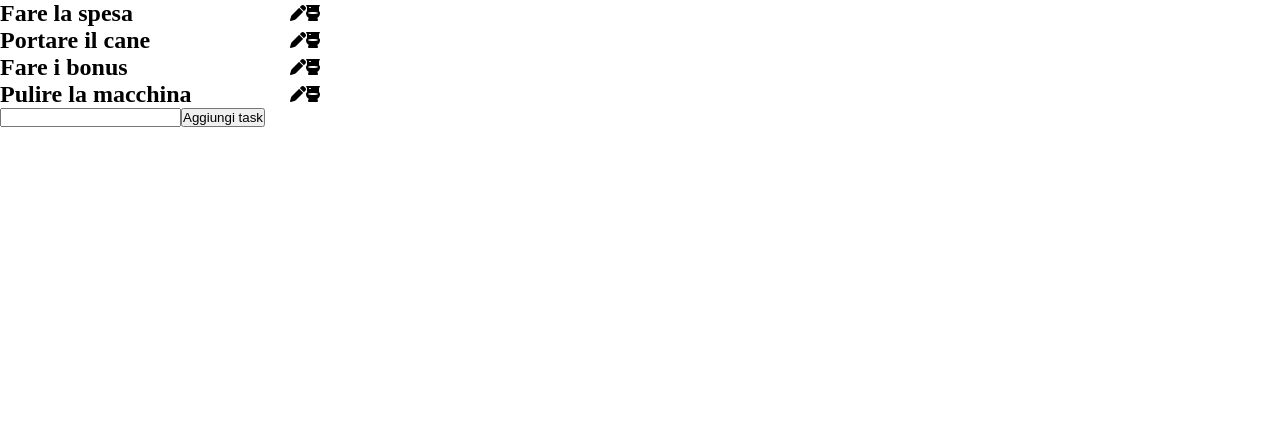
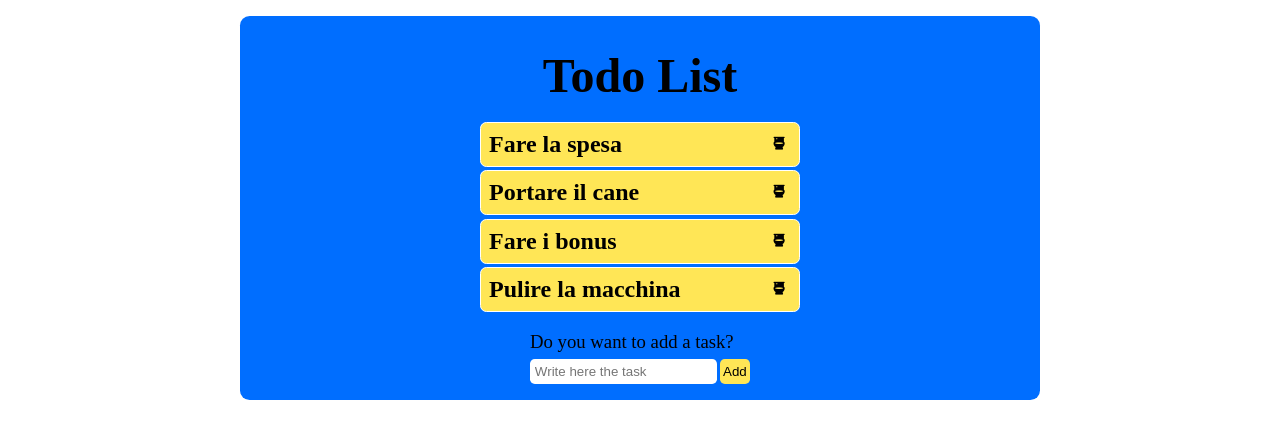
Before and after one commit to giordanofabrizii/vue-todolist, a plain HTML site: page index.html in a window 1280 px wide. Drawn offline with nearby package versions, Linux system fonts and the light colour scheme.

Commit message:
Changed method to change the task

```diff
--- a/css/style.css
+++ b/css/style.css
@@ -4,15 +4,47 @@
     padding: 0;
 }
 
+.container{
+    display: flex;
+    flex-direction: column;
+    align-items: center;
+    margin: 1rem auto;
+    padding: 1rem;
+    background-color: rgb(0, 110, 255);
+    width: 50rem;
+    border-radius: .6rem;
+}
+
+h1{
+    font-size: 3rem;
+    margin: 1rem;
+}
+
+
 li {
     display: flex;
     align-items: center;
+    justify-content: space-between;
     width: 20rem;
-    justify-content: space-between;
+    margin: .2rem;
+    padding: .5rem;
+    border: 1px solid white;
+    background-color: rgb(255, 230, 86);
+    border-radius: .4rem;
 }
 
 li > .done {
     text-decoration: line-through;
+}
+
+#options > i{
+    font-size: .8rem;
+    padding: .4rem;
+}
+
+#options > i:hover{
+    font-size: 1.1rem;
+    padding: .2rem .26rem;
 }
 
 .show {
@@ -22,3 +54,31 @@ li > .done {
 .notShow {
     display: none;
 }
+
+#newTask {
+    margin-top: 1rem;
+}
+
+#newTask > h3 {
+    font-weight: normal;
+}
+
+.inputs {
+    display: flex;
+    justify-content: center;
+    margin-top: .4rem;
+}
+
+.inputs > input{
+    padding: .3rem;
+    border-radius: .3rem;
+    border: none;
+    margin-right: .2rem;
+}
+
+.inputs > button {
+    background-color: rgb(255, 230, 86);
+    border: none;
+    border-radius: .3rem;
+    padding: .2rem;
+}
--- a/index.html
+++ b/index.html
@@ -16,21 +16,24 @@
 
     <div id="app">
         <div class="container">
+            <h1>Todo List</h1>
             <ul>
                 <li v-for="(task, index) in tasks">
-                    <h2 :class="{'done': task.done, 'notShow': task.edit}" @click="switchStatus(index)">
+                    <h2 :class="{'done': task.done, 'notShow': task.edit}" @click="switchStatus(index)" @contextmenu="showEdit(index)">
                         {{ task.text }}
                     </h2>
                     <input type="text" :class="task.edit === true ? 'show' : 'notShow'" @keyup.enter="editTask(index)" v-model="editContent">
-                    <section class="options">
-                        <i class="fa-solid fa-pen" @click="showEdit(index)"></i>
+                    <section id="options">
                         <i class="fa-solid fa-toilet" @click="eliminateTask(index)"></i>
                     </section>
                 </li>
             </ul>
-            <section>
-                <input type="text" v-model="newContent"  @keyup.enter="addTask">
-                <button @click="addTask">Aggiungi task</button>
+            <section id="newTask">
+                <h3>Do you want to add a task?</h3>
+                <div class="inputs">
+                    <input type="text" v-model="newContent"  @keyup.enter="addTask" placeholder="Write here the task">
+                    <button @click="addTask">Add</button>
+                </div>
             </section>
         </div>
     </div>
--- a/js/script.js
+++ b/js/script.js
@@ -1,3 +1,5 @@
+window.addEventListener("contextmenu", e => e.preventDefault());
+
 const { createApp } = Vue;
 
 createApp ({
```
